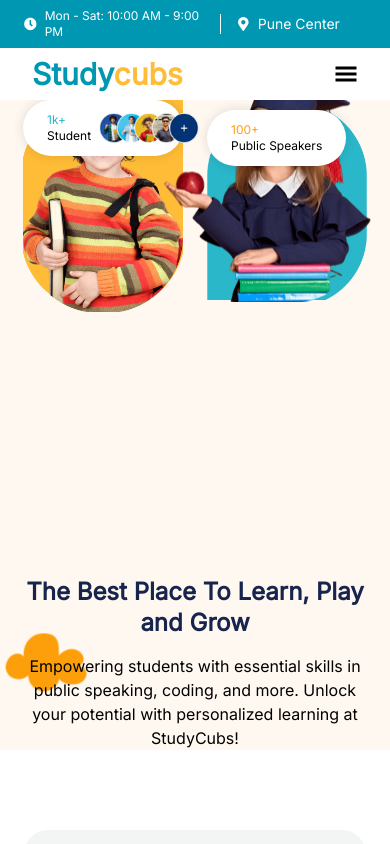
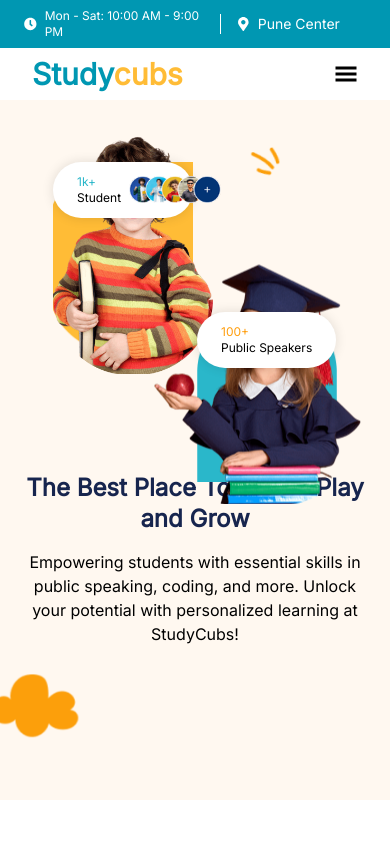
Before and after one commit to bhushanmunjal4/studycubs, a Next.js app: page / in a window 390 px wide. Shown: the top 844 px of the page. Built offline with nearby package versions, Linux system fonts and the light colour scheme.

Commit message:
updated changes

```diff
--- a/src/components/Hero.tsx
+++ b/src/components/Hero.tsx
@@ -9,7 +9,7 @@ import Students from "../assets/images/students.png";
 
 const Hero = () => {
   return (
-    <section className="relative w-full h-[650px] md:h-[600px] xlg:h-[760px] text-black overflow-hidden">
+    <section className="relative w-full h-[700px] md:h-[600px] py-16 text-black overflow-hidden">
       {/* Background Image */}
       <Image
         src={HeroBG}
@@ -19,9 +19,10 @@ const Hero = () => {
         priority
       />
 
-      <div className="relative z-20 container mx-auto px-6 md:px-12 flex flex-col-reverse md:flex-row items-center justify-between h-full">
+      {/*Content section */}
+      <div className="relative z-20 container mx-auto px-6 md:px-12 flex flex-col-reverse md:flex-row items-center justify-center min-h-[600px] h-full">
         {/* Text Content */}
-        <div className="md:w-1/2 text-center relative -top-[60] md:top-0 md:text-left">
+        <div className="md:w-1/2 text-center relative top-[50] md:top-0 md:text-left">
           <h2 className=" md:w-[350px] text-2xl text-[#17254E] md:text-5xl font-bold leading-[1.3]">
             The Best Place To Learn, Play and Grow
           </h2>
@@ -36,9 +37,9 @@ const Hero = () => {
         </div>
 
         {/* Image Columns */}
-        <div className="md:w-1/2 flex gap-6 justify-center items-center relative">
+        <div className="md:w-1/2 -top-40 md:top-0 flex gap-6 justify-center items-center relative">
           {/* Column 1 - Boy */}
-          <div className="relative top-[60] left-[10] md:top-[-60] w-[160px] h-[210px]">
+          <div className="relative top-[40px] md:top-[-60px] left-[10px] md:left-[10px] w-[140px] md:w-[160px] h-[190px] md:h-[210px]">
             {/* Yellow background shape */}
             <Image
               src={YellowShape}
@@ -67,7 +68,7 @@ const Hero = () => {
           </div>
 
           {/* Column 2 - Girl */}
-          <div className="relative top-[180] left-[-10] md:top-[60] w-[160px] h-[190px]">
+          <div className="relative top-[180px] md:top-[60px] left-[-10px] md:left-[-10px] w-[140px] md:w-[160px] h-[170px] md:h-[190px]">
             {/* Blue background shape */}
             <Image
               src={BlueShape}
```
